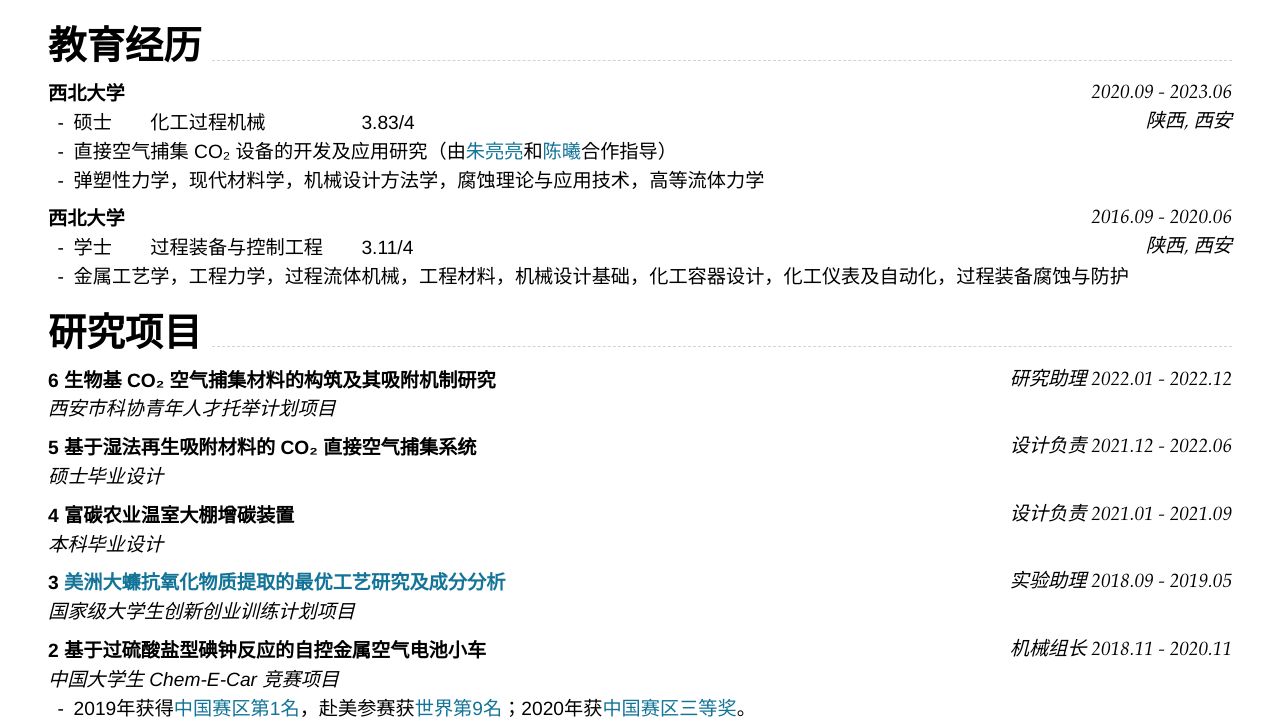
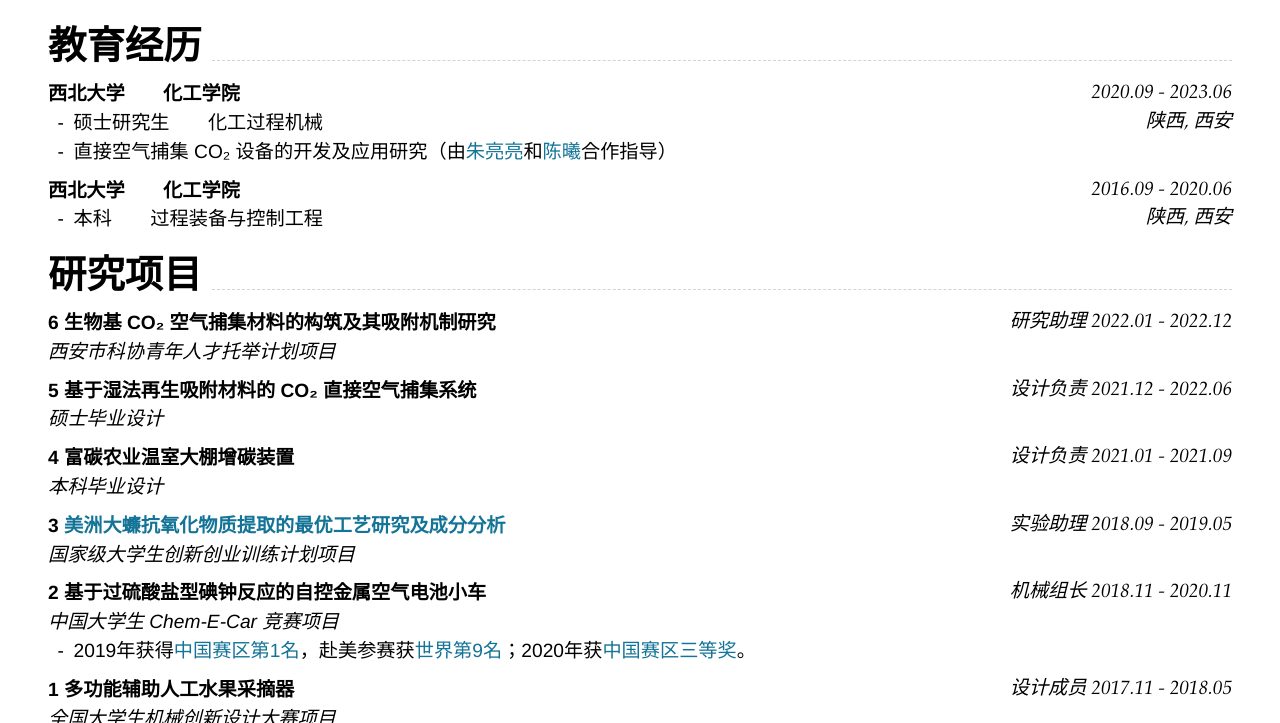
Before and after one commit to nwuzmedoutlook/resume, a Jekyll site: the page built from index.md, in a window 1280 px wide and 900 px high, scrolled down 362 px, cut to the strip 177-900 px from the top of the window. Built offline with Jekyll 4.4.1, drawn with Linux system fonts in a browser that asks for light colours; nearby versions of some CDN libraries.

Commit message:
Update index.md

````diff
--- a/index.md
+++ b/index.md
@@ -30,24 +30,22 @@ Supported arguments:
 
 ## **教育经历**
 
-### **西北大学** `2020.09 - 2023.06`
+### **西北大学&emsp;&emsp;化工学院** `2020.09 - 2023.06`
 
 ```
 陕西, 西安
 ```
 
-- 硕士&emsp;&emsp;化工过程机械&emsp;&emsp;&emsp;&emsp;&emsp;3.83/4
+- 硕士研究生&emsp;&emsp;化工过程机械
 - 直接空气捕集 CO₂ 设备的开发及应用研究（由[朱亮亮](https://faculty.nwu.edu.cn/LiangliangZhu)和[陈曦](https://www.engineering.columbia.edu/faculty/xi-chen)合作指导）
-- 弹塑性力学，现代材料学，机械设计方法学，腐蚀理论与应用技术，高等流体力学
 
-### **西北大学** `2016.09 - 2020.06`
+### **西北大学&emsp;&emsp;化工学院** `2016.09 - 2020.06`
 
 ```
 陕西, 西安
 ```
 
-- 学士&emsp;&emsp;过程装备与控制工程&emsp;&emsp;3.11/4
-- 金属工艺学，工程力学，过程流体机械，工程材料，机械设计基础，化工容器设计，化工仪表及自动化，过程装备腐蚀与防护
+- 本科&emsp;&emsp;过程装备与控制工程
 
 ## **研究项目**
 
````
